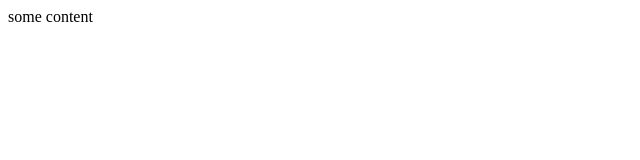
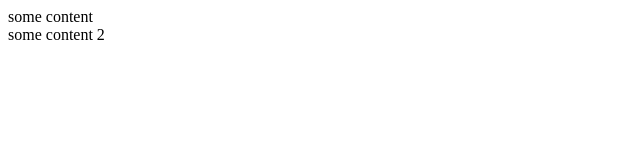
Before and after one commit to L0nelyStrangrr/gittest, a plain HTML site: page index.html in a window 1280 px wide. Shown: the full height of the page, 0-640 px from the left. Drawn offline with Linux system fonts and the light colour scheme.

Commit message:
Update index.html
add new content

```diff
--- a/index.html
+++ b/index.html
@@ -10,5 +10,6 @@
     <script src="app.js"></script>
     <!-- connect js file -->
     <div>some content</div>
+    <div>some content 2</div>
 </body>
 </html>
```
